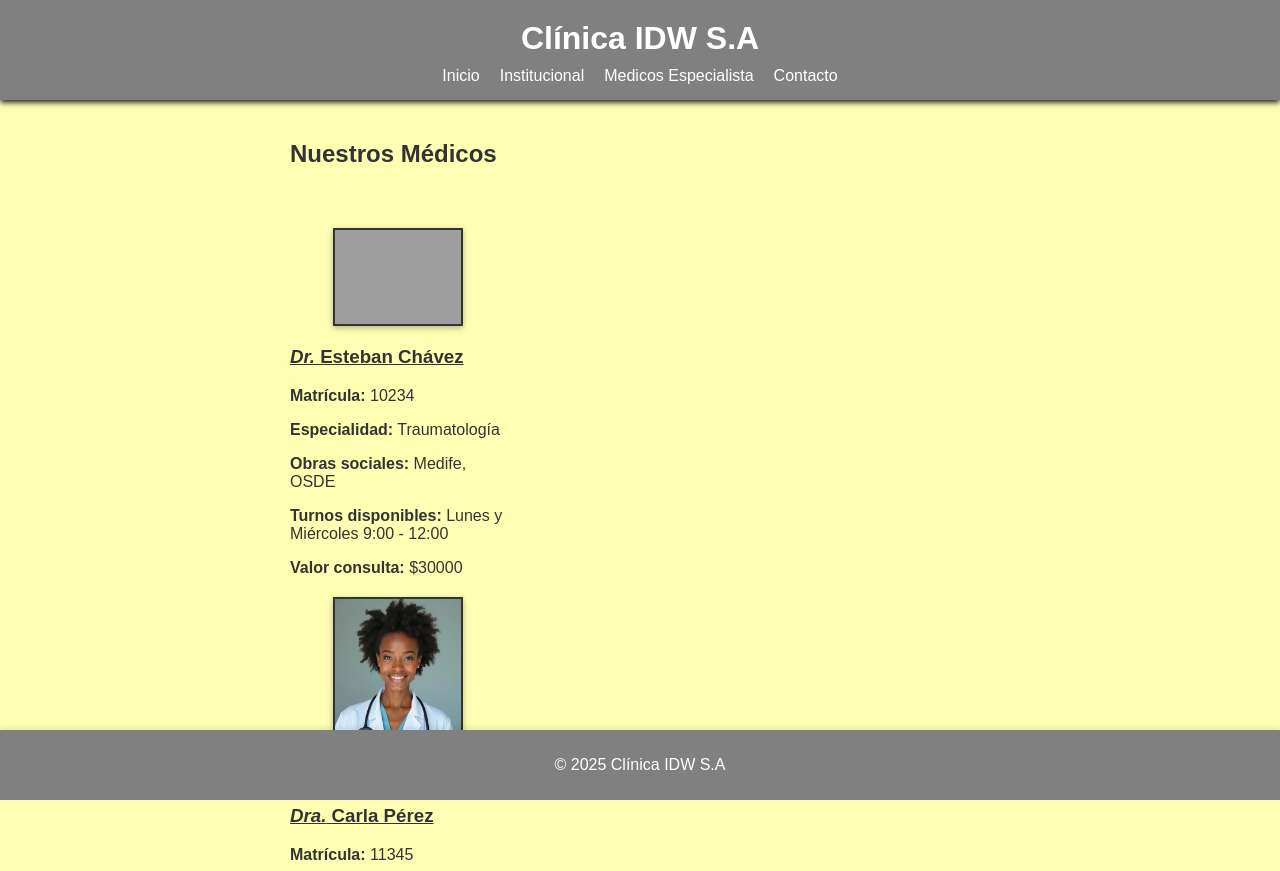
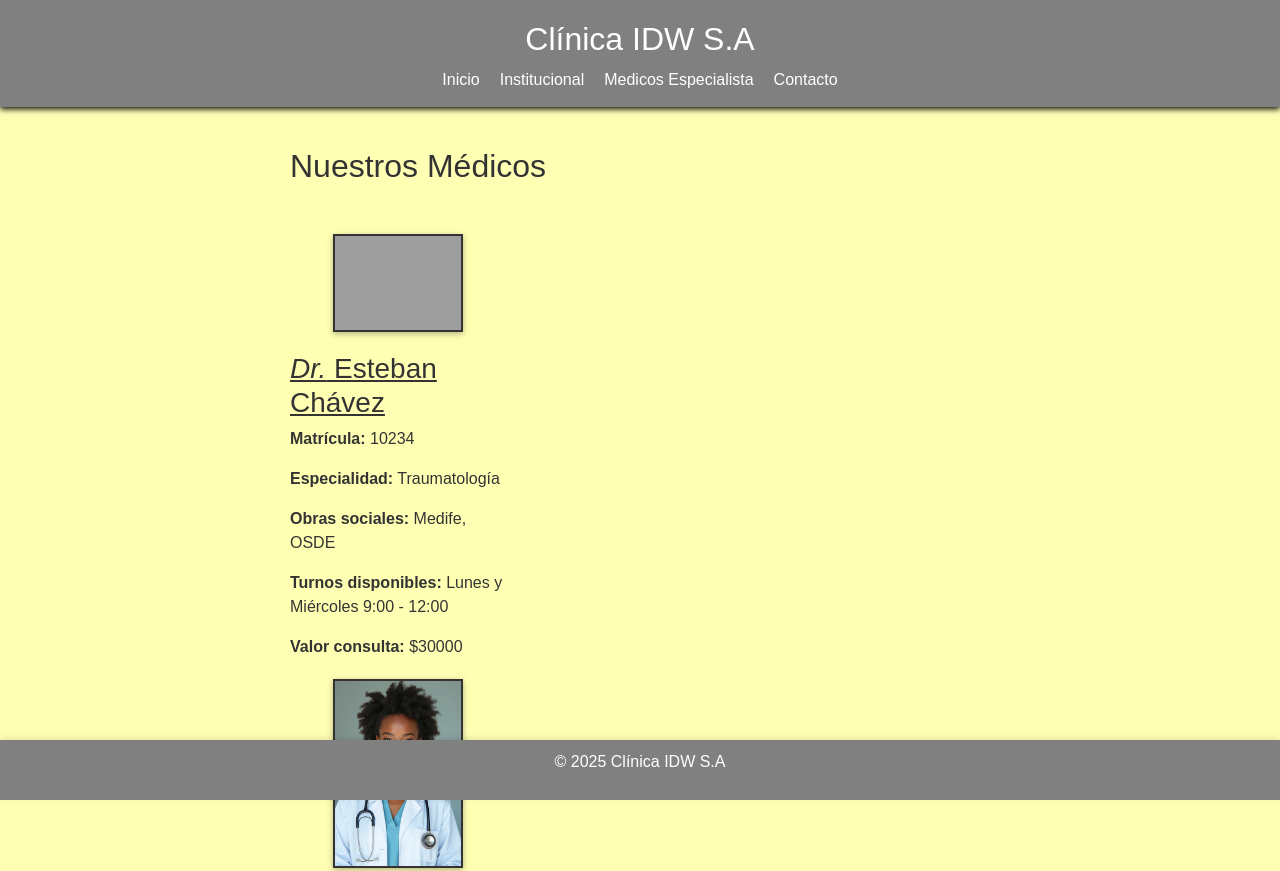
Before and after one commit to robertocolman/Trabajo-Final-Integrador-Grupo-63, a plain HTML site: page medicos.html in a window 1280 px wide. Shown: the top 871 px of the page. Drawn offline with nearby package versions, Linux system fonts and the light colour scheme; grey boxes are pictures that could not be loaded.

Commit message:
se agrego link de boobstrap

```diff
--- a/medicos.html
+++ b/medicos.html
@@ -4,6 +4,8 @@
   <meta charset="UTF-8">
   <meta name="viewport" content="width=device-width, initial-scale=1.0">
   <title>Clínica IDW S.A</title>
+  <link href="https://cdn.jsdelivr.net/npm/bootstrap@5.3.8/dist/css/bootstrap.min.css" rel="stylesheet" integrity="sha384-sRIl4kxILFvY47J16cr9ZwB07vP4J8+LH7qKQnuqkuIAvNWLzeN8tE5YBujZqJLB" crossorigin="anonymous">
+
   <link rel="stylesheet" href="css/style.css">
 </head>
 <body>
```
Also changed, not shown: contacto.html (+1 -0 lines), institucional.html (+1 -0 lines).
